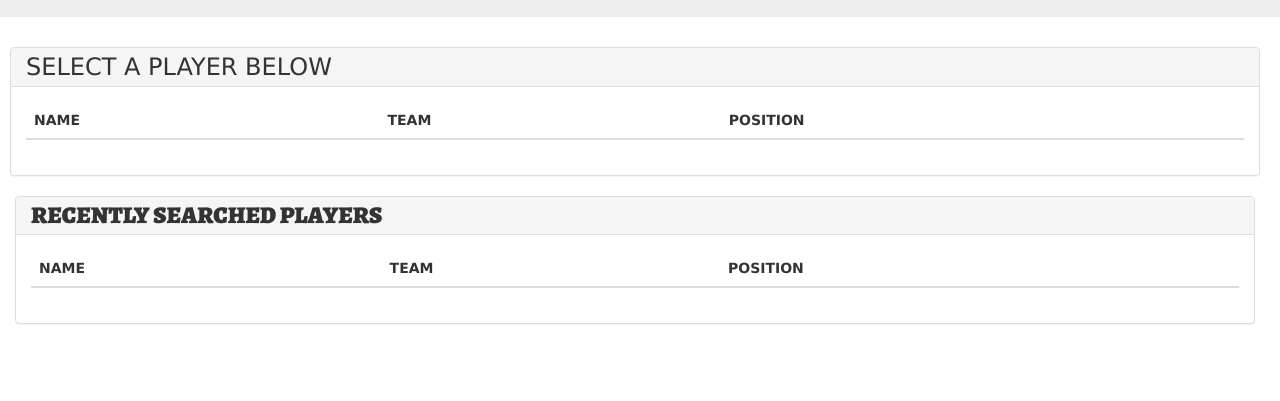
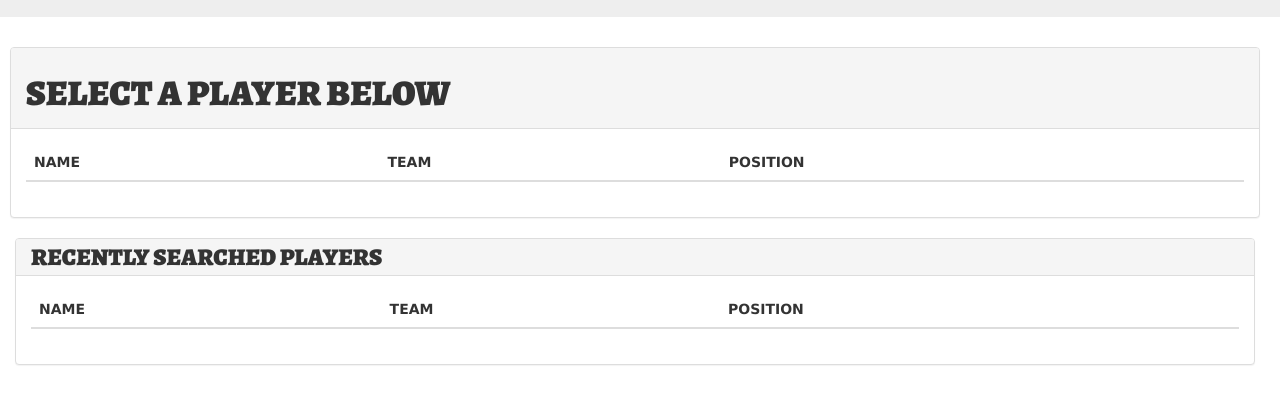
Before and after one commit to jrr564/NFL-PLAYER-API-PROJECT, a plain HTML site: page index.html in a window 1280 px wide. Both pictures are taken after typing "Sample", "Sample" into the empty fields and a click on the button "Submit". Shown: the part 307-708 px from the top of the page. Drawn offline with nearby package versions, Linux system fonts and the light colour scheme; some packages are replaced by stand-ins of ours; no server answers.

Commit message:
Update index.html

```diff
--- a/index.html
+++ b/index.html
@@ -36,7 +36,7 @@
 <!-- ===============MP Added=================== -->
 	<div class="panel panel-default" id="searchPanel">
 		<div class="panel-heading">
-			<h3>SELECT A PLAYER BELOW</h3>
+			<h1>SELECT A PLAYER BELOW</h1>
 		</div>
 		<div class="panel-body">
 			<table class="table">
```
